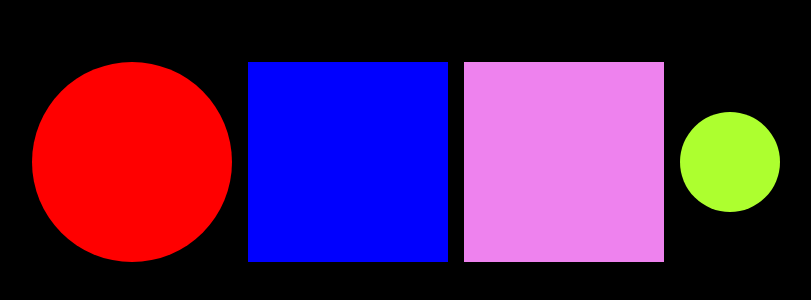
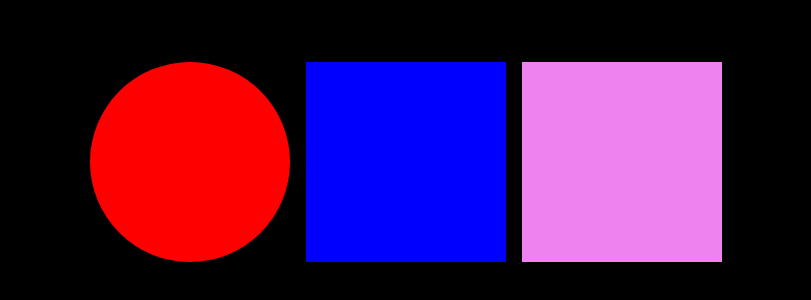
Before and after one commit to roshankhatri212/Counterapp, a React (Create React App) app: page / in a window 1280 px wide. Shown: the part 238-538 px from the top of the page, without its empty margins (234-1045 px from the left). Built offline with nearby package versions, Linux system fonts and the light colour scheme.

Commit message:
fifth commit

```diff
--- a/src/container/Container.js
+++ b/src/container/Container.js
@@ -7,7 +7,7 @@ const Container=()=> {
         <div className="circle"></div>
         <div className="square"></div>
         <div className="squares"></div>
-        <div className="circles"></div>
+
         </div>
     )
 }
```
